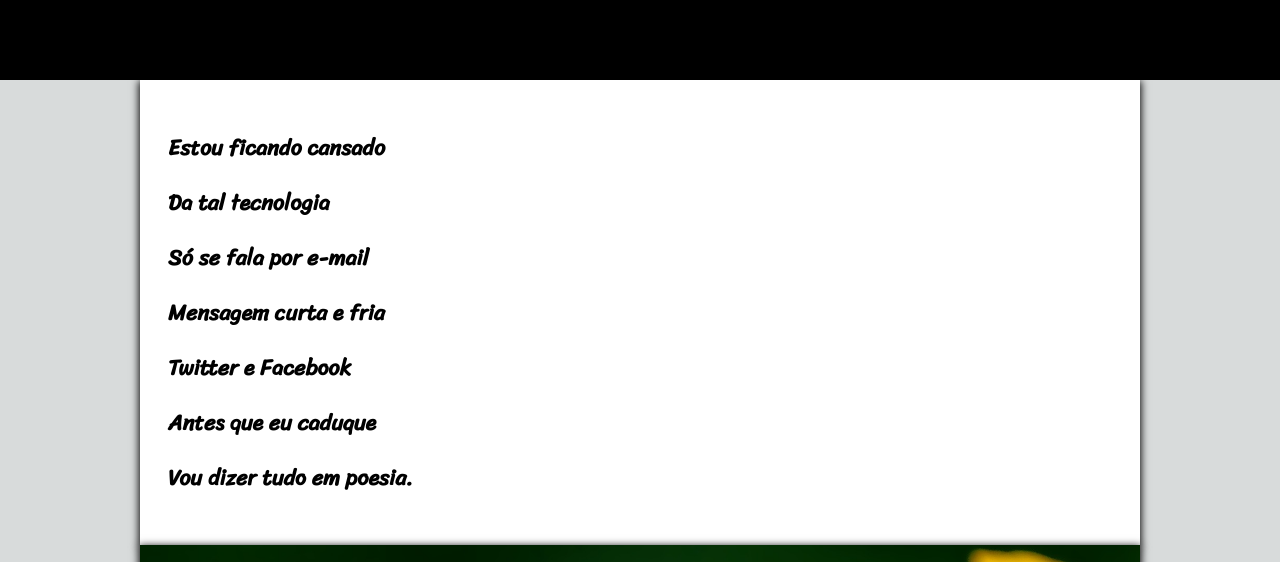
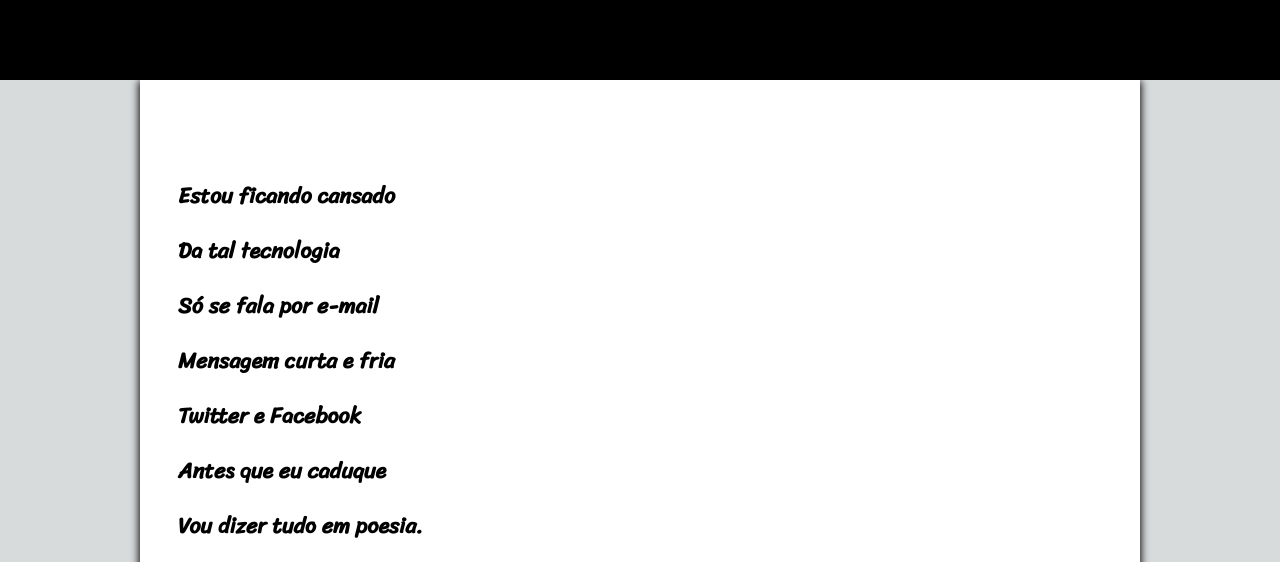
Before and after one commit to danield18/Modulo-3, a plain HTML site: page Desafios/Desafio 12/index.html in a window 1280 px wide. Shown: the part 220-782 px from the top of the page. Drawn offline with Linux system fonts and the light colour scheme.

Commit message:
Update styles.css

```diff
--- a/Desafios/Desafio 12/styles.css
+++ b/Desafios/Desafio 12/styles.css
@@ -44,10 +44,9 @@ p{
 section{
     box-shadow: 0 2px 8px 1px black;
     background-color: white;
-}
-article{
-    padding-top: 20px;
-    padding-bottom: 20px;
+    padding-top: 10vh;
+    padding-bottom: 10vh;
+    text-indent: 30px;
 }
 .parte3 > article,.parte6 > article {
     background-color: rgba(0, 0, 0, 0.3);
@@ -55,13 +54,11 @@ article{
 }
 .parte1{
     min-height: 400px;
-    padding: 20px;
     font-weight: bold;
     align-content: center;
 }
 .parte3{
     min-height: 400px;
-    padding: 20px;
     font-weight: bold;
     align-content: center;
     background-image: url("imagens/background001.jpg");
@@ -73,13 +70,11 @@ article{
 }
 .parte4{
     min-height: 400px;
-    padding: 20px;
     font-weight: bold;
     align-content: center;
 }
 .parte6{
     min-height: 400px;
-    padding: 20px;
     font-weight: bold;
     align-content: center;
     background-image: url("imagens/background002.jpg");
@@ -91,7 +86,6 @@ article{
 }
 .parte7{
     min-height: 400px;
-    padding: 20px;
     font-weight: bold;
     align-content: center;
 }
```
